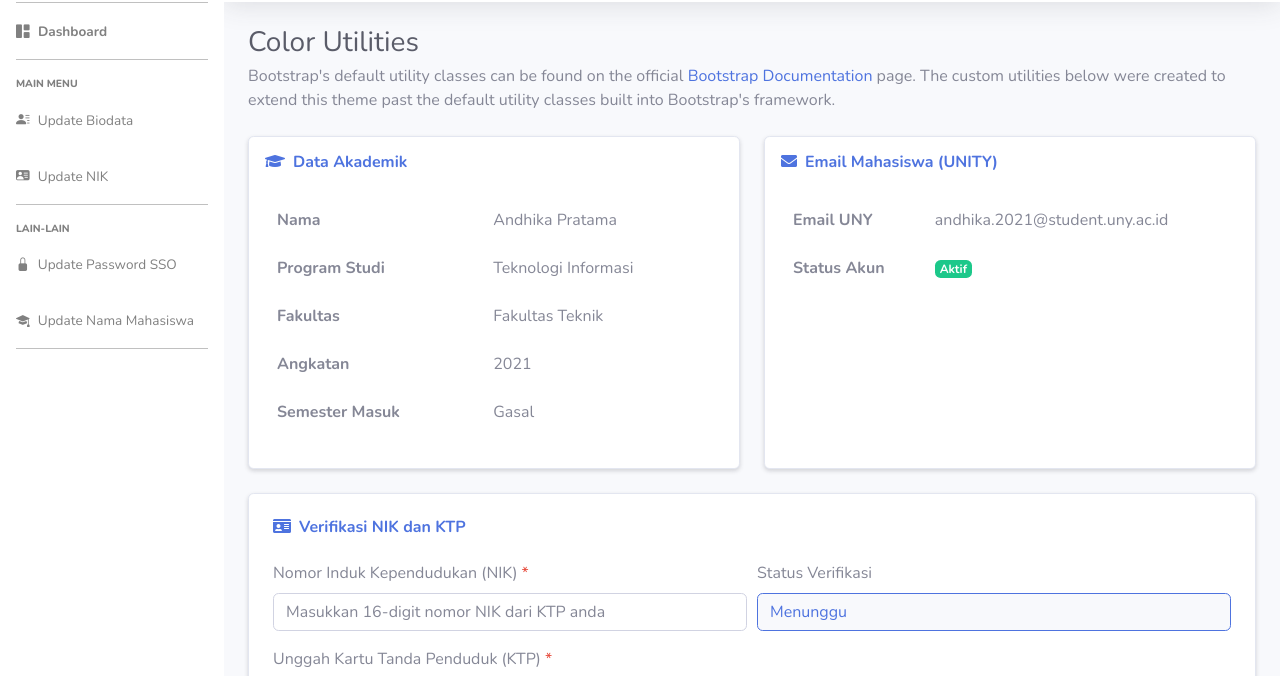
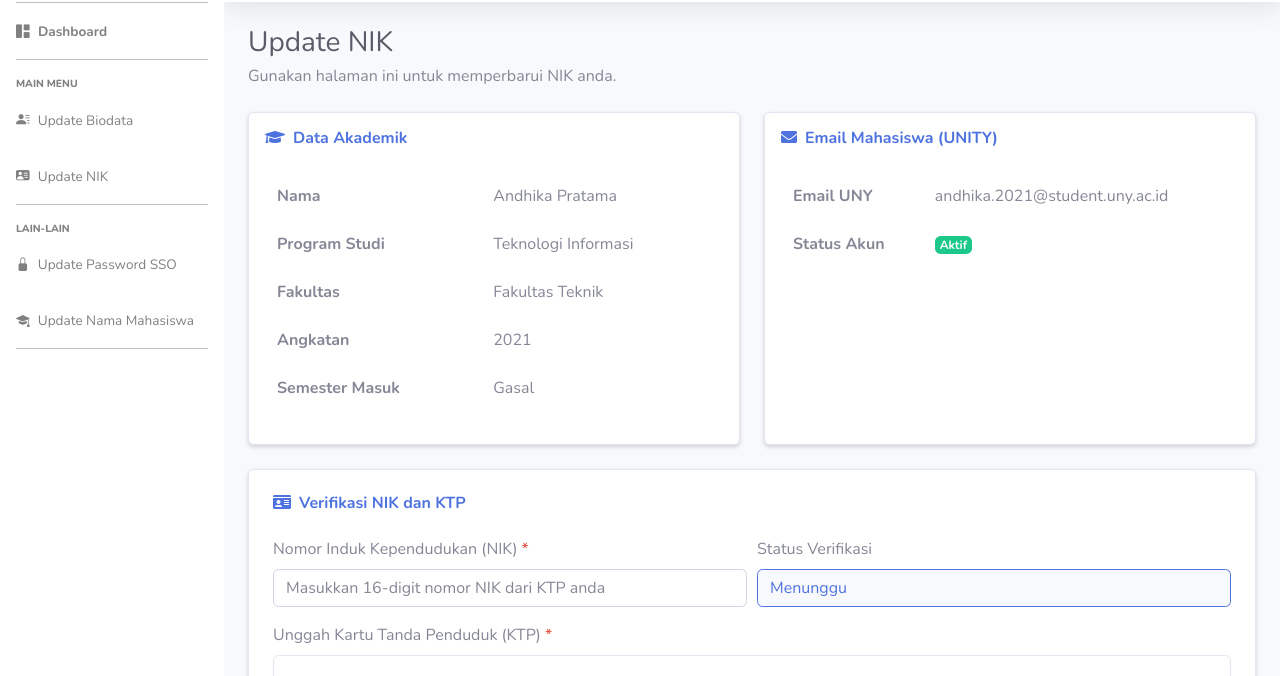
Before and after one commit to DhaniPraditya/Redesign-Website-Sistem-Registrasi-UNY, a website with bundled scripts: page update-NIK.html in a window 1280 px wide. Shown: the part 78-754 px from the top of the page. Built offline with nearby package versions, Linux system fonts and the light colour scheme.

Commit message:
Update Halaman update-NIK.html

```diff
--- a/update-NIK.html
+++ b/update-NIK.html
@@ -232,11 +232,8 @@
                 <div class="container-fluid">
 
                     <!-- Page Heading -->
-                    <h1 class="h3 mb-1 text-gray-800">Color Utilities</h1>
-                    <p class="mb-4">Bootstrap's default utility classes can be found on the official <a
-                            href="https://getbootstrap.com/docs">Bootstrap Documentation</a> page. The custom utilities
-                        below were created to extend this theme past the default utility classes built into Bootstrap's
-                        framework.</p>
+                    <h1 class="h3 mb-1 text-gray-800">Update NIK</h1>
+                    <p class="mb-4">Gunakan halaman ini untuk memperbarui NIK anda.</p>
 
                     <!-- Content Row -->
                     <div class="row mb-4">
```
